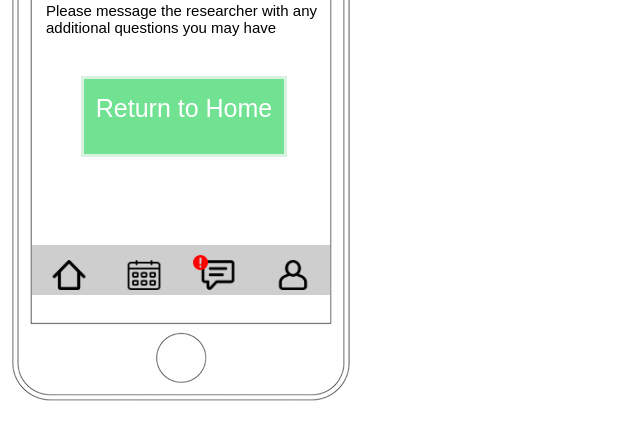
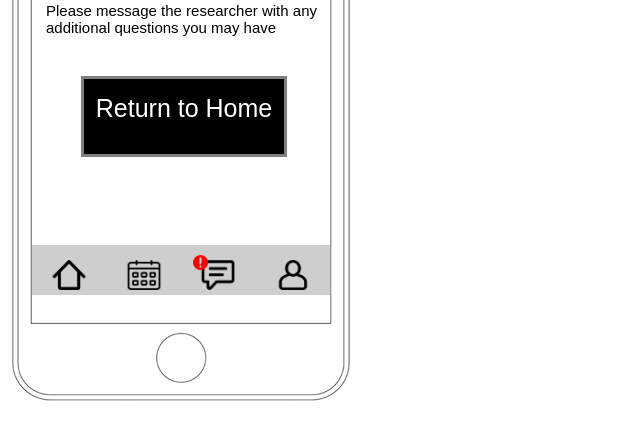
Before and after one commit to nulabcats/330_LabCats_FrontEnd, a plain HTML site: page Final-User/ConfirmationPage.html in a window 1280 px wide. Shown: the part 312-752 px from the top of the page, without its empty margins (0-640 px from the left). Drawn offline with Linux system fonts and the light colour scheme; files whose address does not match are found by name.

Commit message:
Add files via upload

```diff
--- a/Final-User/ConfirmationPage.css
+++ b/Final-User/ConfirmationPage.css
@@ -85,8 +85,10 @@ h1 {
 	height: 75px;
 	border-style: solid;
 	border-width: 3px;
-	border-color: #D9F2E0;
-	background-color: #71e192;
+	/*border-color: #D9F2E0;*/
+	border-color: #808080;
+	/*background-color: #71e192;*/
+	background-color: #000000;
 	text-align: relative;
 	margin-left: 50px;
     margin-top: 40px;
```
